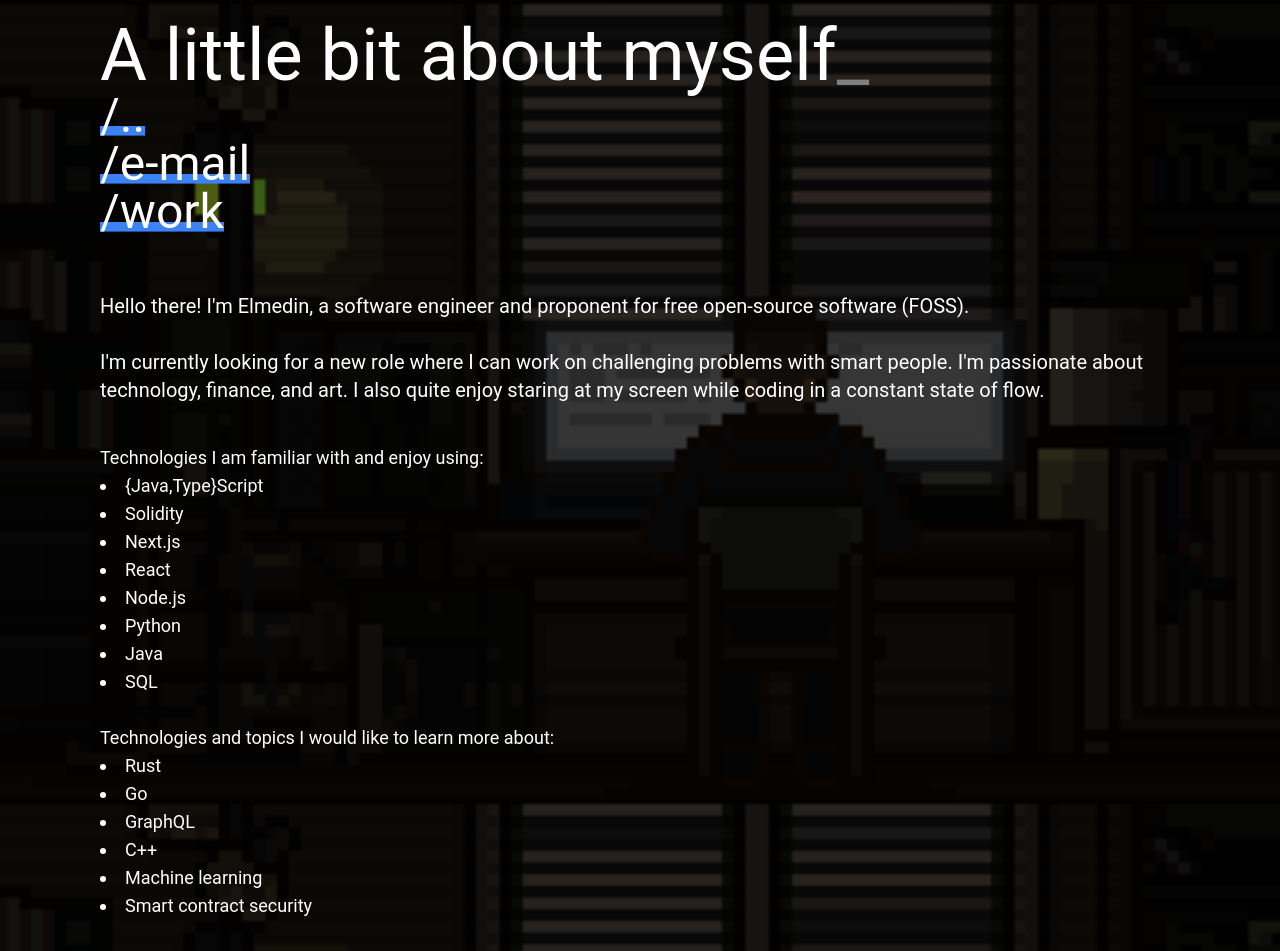
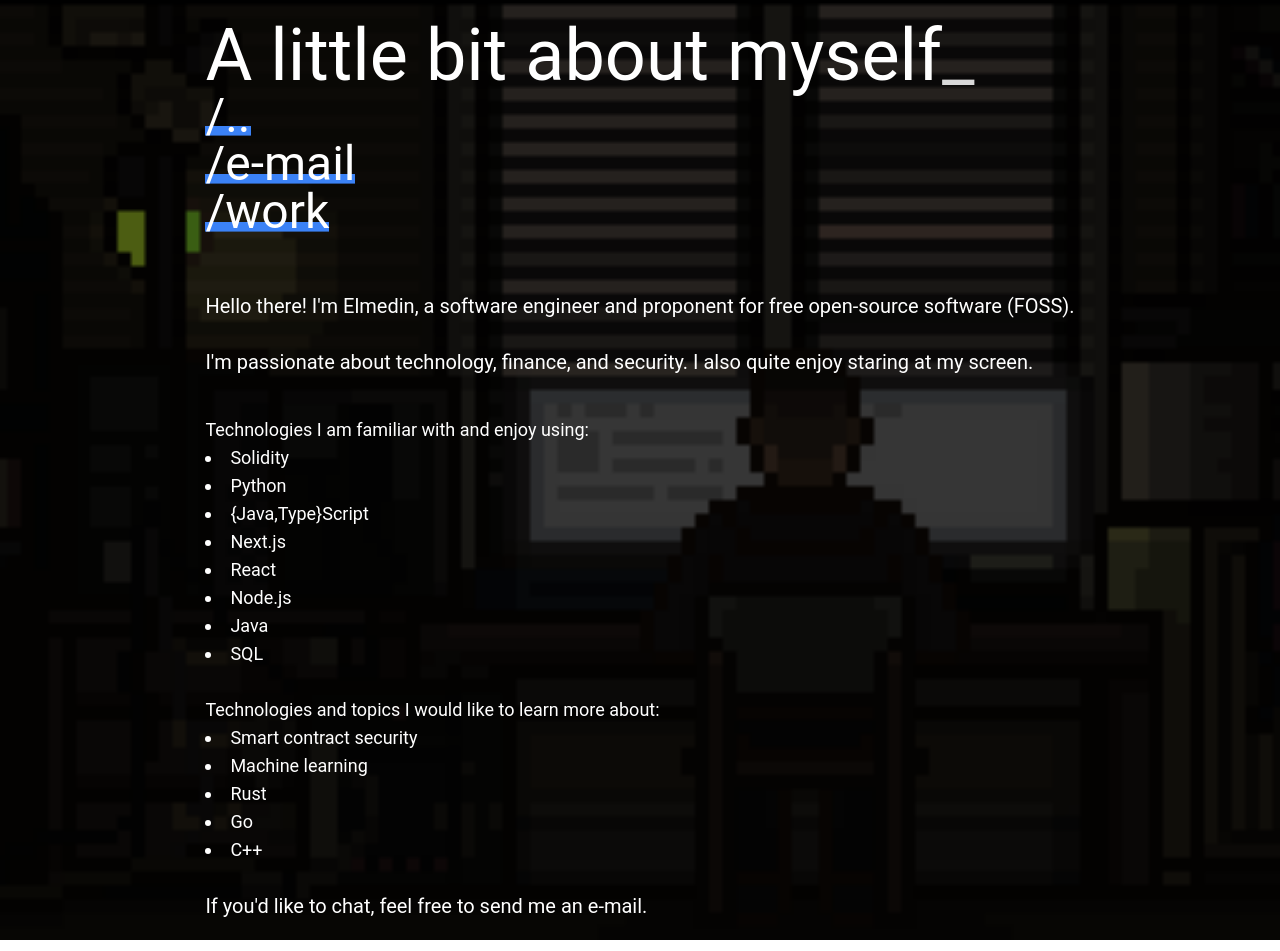
Before and after one commit to EBhub/Portfolio, a Next.js app: page /about in a window 1280 px wide. Shown: the top 951 px of the page. Built offline with nearby package versions, Linux system fonts and the light colour scheme.

Commit message:
Update About.tsx

```diff
--- a/components/About.tsx
+++ b/components/About.tsx
@@ -7,31 +7,29 @@
                 Hello there! I'm Elmedin, a software engineer and proponent for free open-source
                 software (FOSS).
                 <br /> <br />
-                I'm currently looking for a new role where I can work on challenging problems with
-                smart people. I'm passionate about technology, finance, and art. I also quite enjoy
-                staring at my screen while coding in a constant state of flow.
+                I'm passionate about technology, finance, and security. I also quite enjoy
+                staring at my screen.
             </p>
             <p className="pt-10 text-lg">
                 Technologies I am familiar with and enjoy using: <br />
                 <ul className="list-disc list-inside">
+                    <li>Solidity</li>
+                    <li>Python</li>
                     <li>{"{Java,Type}"}Script </li>
-                    <li>Solidity</li>
                     <li>Next.js</li>
                     <li>React</li>
                     <li>Node.js</li>
-                    <li>Python</li>
                     <li>Java</li>
                     <li>SQL</li>
                 </ul>
                 <br />
                 Technologies and topics I would like to learn more about: <br />
                 <ul className="list-disc list-inside">
+                    <li>Smart contract security</li>
+                    <li>Machine learning</li>
                     <li>Rust</li>
                     <li>Go</li>
-                    <li>GraphQL</li>
                     <li>C++</li>
-                    <li>Machine learning</li>
-                    <li>Smart contract security</li>
                 </ul>
             </p>
             <p>
```
